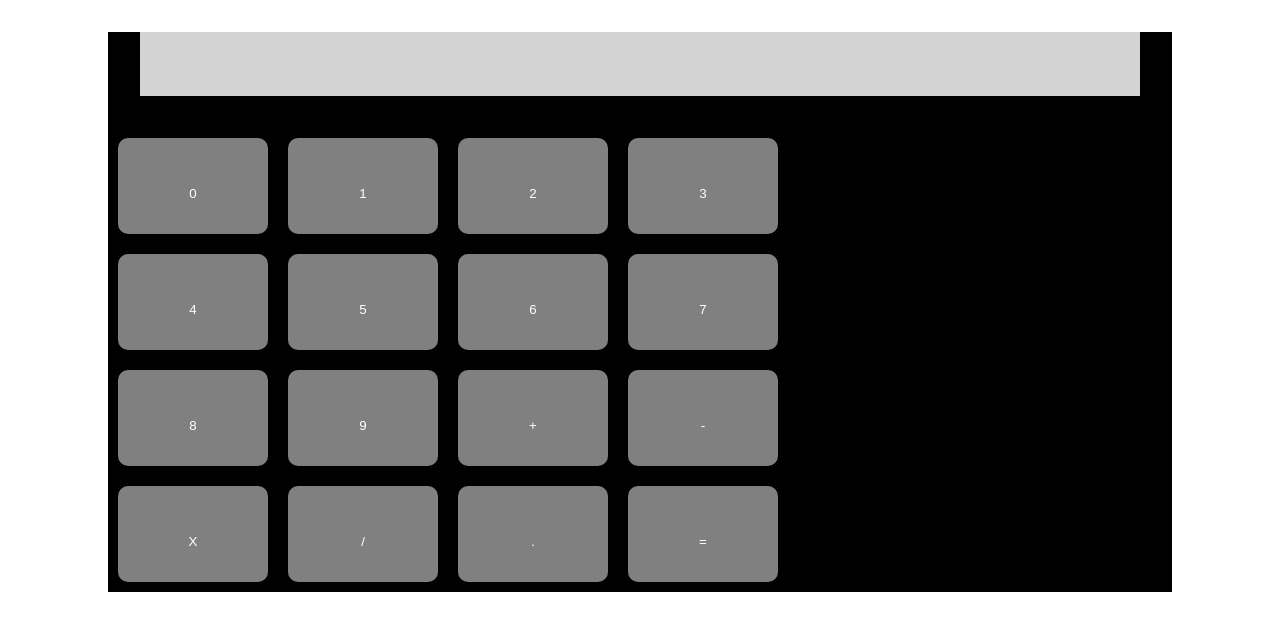
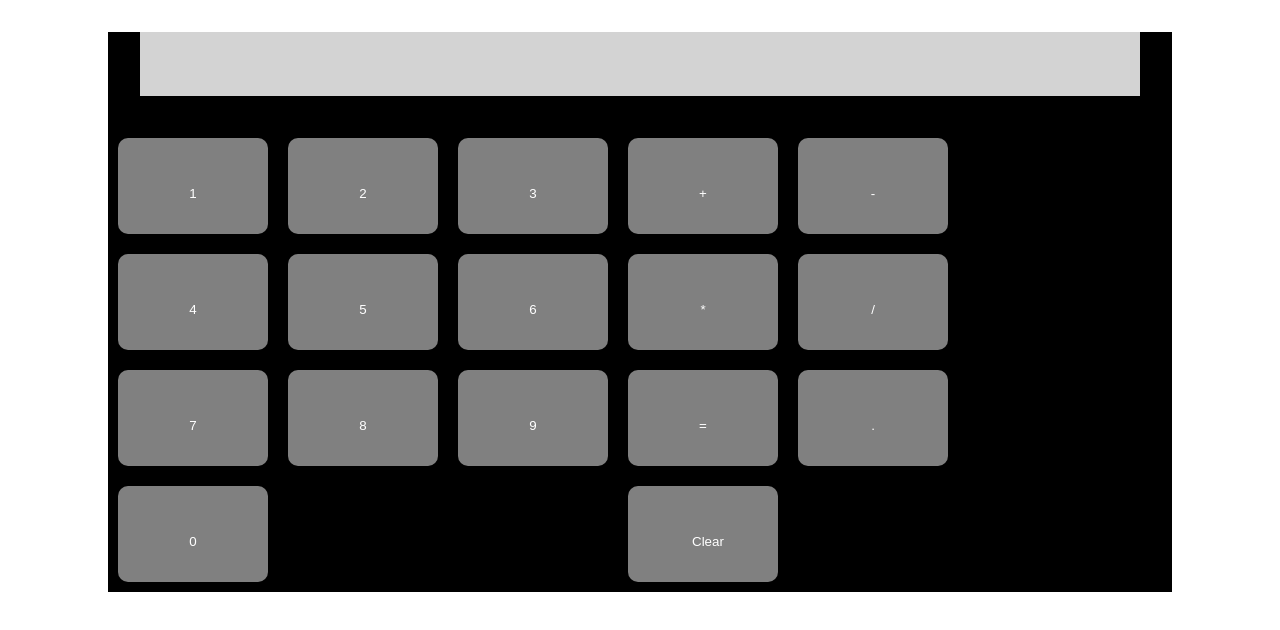
Before and after one commit to Blake-Peterson/Project-Calculator, a plain HTML site: page index.html in a window 1280 px wide. Drawn offline with Linux system fonts and the light colour scheme.

Commit message:
re-formatted buttons for a clearing vision of numbers and operators

```diff
--- a/script.js
+++ b/script.js
@@ -38,47 +38,76 @@ function create_display(){
     container.appendChild(display);
 }
 
-function create_calculator_button_layout(){
-    let symbol="";
-    for(let i=0;i<4;i++){
+function create_num_buttons(button_layout){
+    const num_buttons_div = document.createElement("div");
+    let number = 0;
+    for(let i=0;i<3;i++){
         const rows = document.createElement("div");
-        container.appendChild(rows);
-        for(let j=0;j<4;j++){
+        num_buttons_div.appendChild(rows);
+        for(let j=0;j<3;j++){
             const buttons = document.createElement("button");
-            let number = (i*4)+j;
-            if(number>9){
-                switch(number){
-                    case 10:
-                        symbol="+";
-                        break;
-                    case 11:
-                        symbol="-";
-                        break;
-                    case 12:
-                        symbol="X";
-                        break;
-                    case 13:
-                        symbol="/";
-                        break;
-                    case 14:
-                        symbol=".";
-                        break;
-                    case 15:
-                        symbol="=";
-                        break;
-                }
-                buttons.textContent = symbol;
-            } else{
-                buttons.textContent = number.toString();
-            }
+            number = (i*3)+j+1;
+            buttons.textContent = number.toString();
             rows.appendChild(buttons);
         }
     }
+    const zero_button = document.createElement("button");
+    zero_button.textContent = "0";
+    num_buttons_div.appendChild(zero_button);
+    button_layout.appendChild(num_buttons_div);
+
+}
+
+function create_operator_buttons(parent_div){
+    const operater_div = document.createElement("div");
+    for(let i=0;i<3;i++){
+        const rows = document.createElement("div");
+        operater_div.appendChild(rows);
+        for(let j=0;j<2;j++){
+            const buttons = document.createElement("button");
+            let value = (i*2)+j;
+            switch(value){
+                case 0:
+                    symbol = "+";
+                    break;
+                case 1:
+                    symbol = "-";
+                    break;
+                case 2:
+                    symbol = "*";
+                    break;
+                case 3:
+                    symbol = "/";
+                    break;
+                case 4:
+                    symbol = "=";
+                    break;
+                case 5:
+                    symbol = ".";
+                    break;
+            }
+            buttons.textContent= symbol;
+            rows.appendChild(buttons);
+        }
+    }
+    const clear_button = document.createElement("button");
+    clear_button.textContent = "Clear";
+    operater_div.appendChild(clear_button);
+
+    parent_div.appendChild(operater_div);
+}
+
+function create_button_layout(){
+    const button_layout = document.createElement("div");
+    button_layout.classList.add("button_layout");
+    container.appendChild(button_layout);
+    create_num_buttons(button_layout);
+    create_operator_buttons(button_layout);
 }
 
 function create_calculator(){
     create_display();
-    create_calculator_button_layout();
+    create_button_layout();
 }
 
 create_calculator();
--- a/styles.css
+++ b/styles.css
@@ -11,6 +11,11 @@
   background-color: lightgray;
 }
 
+.button_layout {
+  display: flex;
+  flex-direction: row;
+}
+
 button {
   background-color: gray;
   border: none;
```
